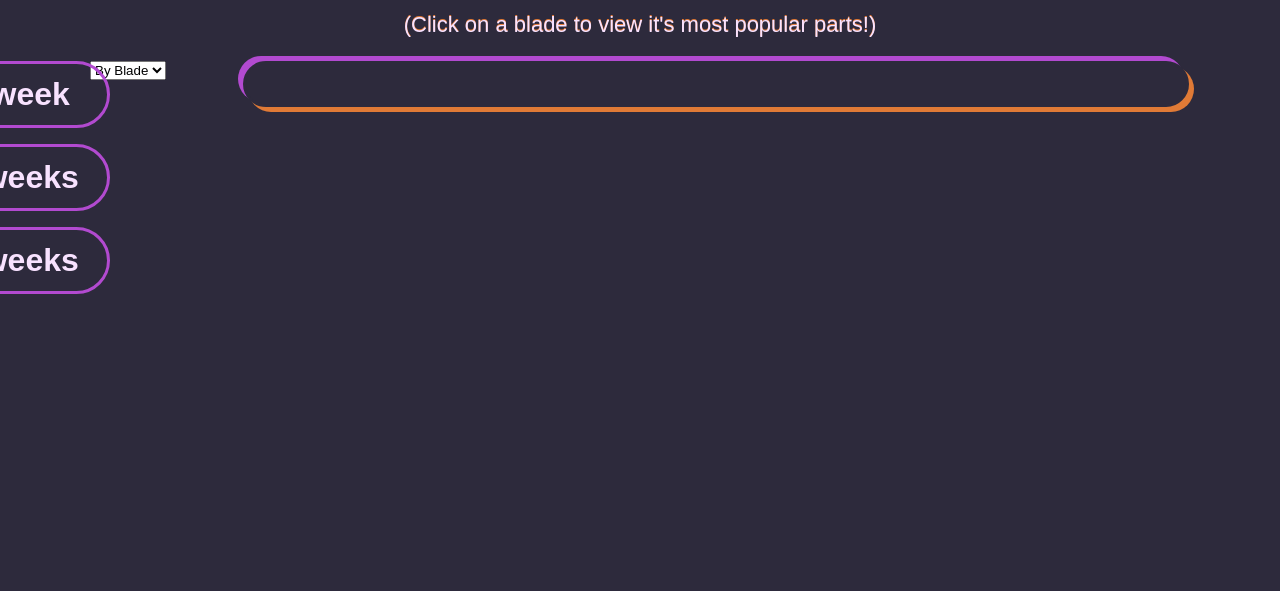
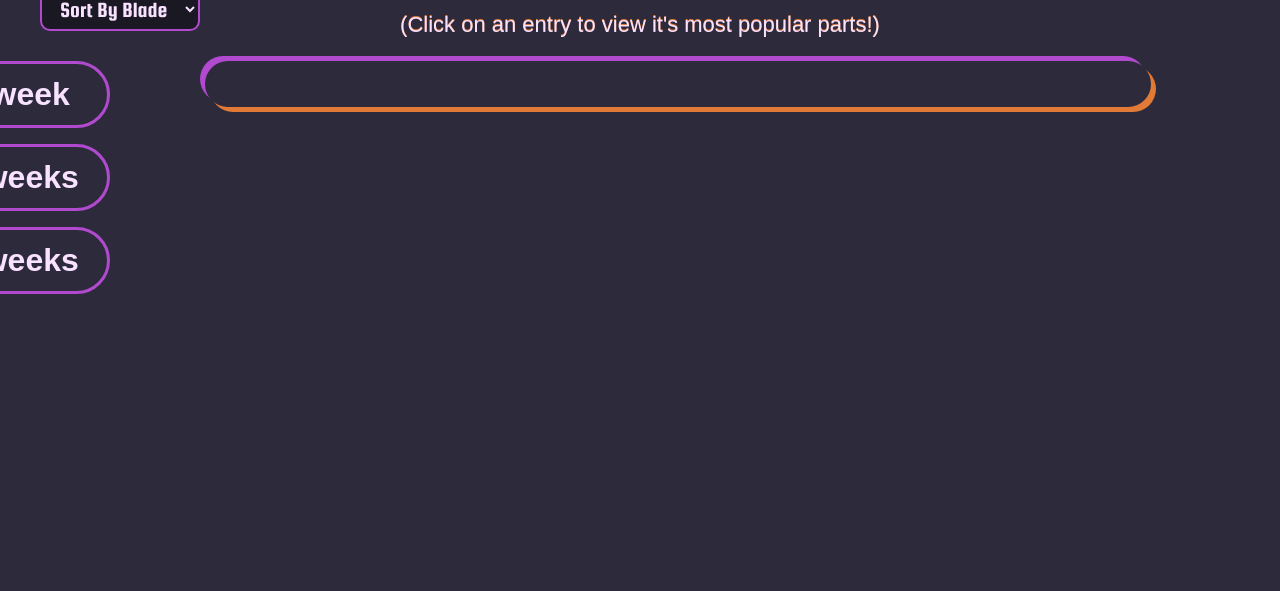
Before and after one commit to PlutionianShore/metabeys, a website: page docs/index.html in a window 1280 px wide. Shown: the part 209-800 px from the top of the page. Drawn offline with Linux system fonts and the light colour scheme; no server answers.

Commit message:
bit sorting fixed

```diff
--- a/docs/app.js
+++ b/docs/app.js
@@ -64,11 +64,11 @@ function renderBits(windowKey) {
                 <span class="blade-uses">${bit.totalUses} uses</span>
             </div>
             <div class="parts-list">
-                ${bit.topParts.map((pairing, pairIndex) => `
+                ${bit.topParts.filter(pairing => pairing.ratchet !== bit.part).map((pairing, pairIndex) => `
                     <div class="part-row">
                         <span class="rank">#${pairIndex + 1}</span>
                         <span class="part-name">
-                            ${toDisplayName(pairing.blade)}${pairing.otherParts ? ' + ' + pairing.otherParts.split(' + ').map(toDisplayName).join(' + ') : ''}
+                            ${toDisplayName(pairing.blade)}${pairing.ratchet ? ' + ' + toDisplayName(pairing.ratchet) : ''}
                         </span>
                         <span class="part-uses">${pairing.uses} uses</span>
                     </div>
--- a/docs/index.html
+++ b/docs/index.html
@@ -28,13 +28,15 @@
 
     <h1>BBX Meta Ranking</h1>
 
-    <p>(Click on a blade to view it's most popular parts!)</p>
+    <select id="sort-by">
+        <option value="blade">Sort By Blade</option>
+        <option value="bit">Sort By Bit</option>
+    </select>
+
+    <p>(Click on an entry to view it's most popular parts!)</p>
 
     <cont>
-        <select id="sort-by">
-            <option value="blade">By Blade</option>
-            <option value="bit">By Bit</option>
-        </select>
+
 
         <div id="week-tabs">
             <button data-window="week1">1 week</button>
@@ -42,6 +44,9 @@
             <button data-window="week4">4 weeks</button>
         </div>
 
+        <div id="blade-list-container">
+
+        </div>
         <div id="blade-list"></div>
 
     </cont>
--- a/docs/style.css
+++ b/docs/style.css
@@ -157,7 +157,35 @@ p {
     margin-top: -20px;
 }
 
-/* week tabs*/
+#sort-by {
+    position: absolute;
+    background-color: transparent;
+    color: #f8e2ff;
+    border: 2px solid #b24ad0;
+    background-color: #1a1823;
+    font-family: "Squada One", sans-serif;
+    border-radius: 10px;
+    padding: 6px 14px;
+    padding-bottom: 8px;
+    font-size: 22px;
+    font-weight: 100;
+    cursor: pointer;
+    margin-top: -40px;
+}
+
+#sort-by option {
+    font-family: "Squada One", sans-serif;
+    border: 2px solid #b24ad0;
+    background-color: #1a1823;
+    color: #f8e2ff;
+    font-size: 17px;
+    font-weight: 500;
+}
+
+#sort-by:hover {
+    border: 3px solid #f8e2ff;
+}
+
 #week-tabs {
     position: absolute;
     top: 0;
```
